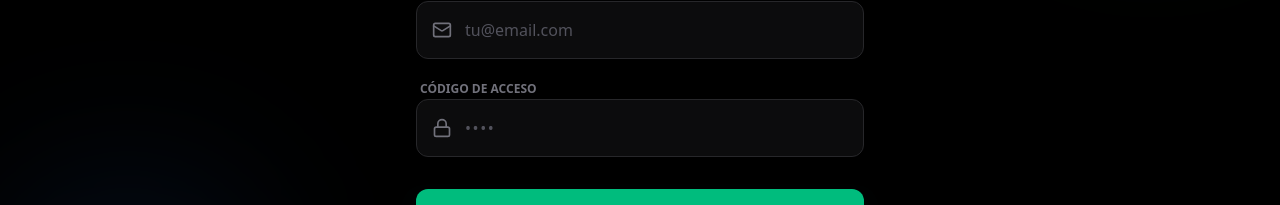
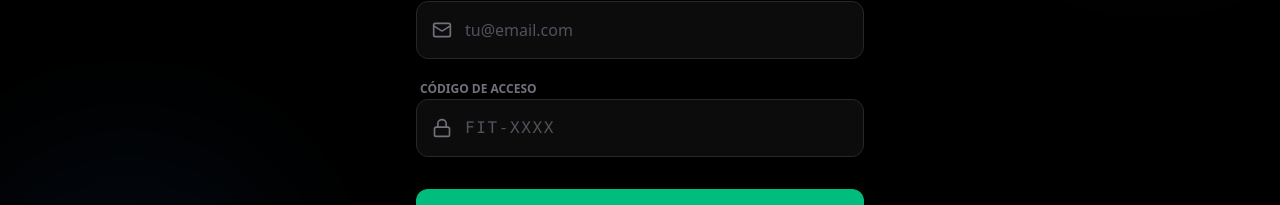
Before and after one commit to polnovejarque/FitLedger, a React (Vite) app: page /client-app in a window 1280 px wide. Shown: the part 367-572 px from the top of the page. Built offline with nearby package versions, Linux system fonts and the light colour scheme.

Commit message:
cliente pueda entrar como cliente de studio

```diff
--- a/src/pages/client/ClientLogin.tsx
+++ b/src/pages/client/ClientLogin.tsx
@@ -17,37 +17,43 @@ const ClientLogin = () => {
         setError('');
 
         try {
-            // 1. Buscar al cliente por email y código
+            // 1. Autenticación real con Supabase usando el Email y el Código de Acceso
+            const { data: authData, error: authError } = await supabase.auth.signInWithPassword({
+                email: email.trim(),
+                password: accessCode.trim(),
+            });
+
+            if (authError || !authData.user) {
+                throw new Error('Email o código de acceso incorrectos.');
+            }
+
+            // 2. Buscamos sus datos en la tabla clients para guardarlos en la memoria del móvil
             const { data: client, error: queryError } = await supabase
                 .from('clients')
                 .select('*')
                 .eq('email', email.trim())
-                .eq('access_code', accessCode.trim())
-                .maybeSingle();
+                .single();
 
-            if (queryError) throw queryError;
-
-            if (!client) {
-                setError('Email o código incorrectos.');
-                setIsLoading(false);
-                return;
+            if (queryError || !client) {
+                // Si la autenticación pasó pero no está en la tabla clients (no debería pasar nunca)
+                throw new Error('Tu cuenta no está vinculada a ningún entrenador.');
             }
 
-            // 2. GUARDAR SESIÓN (CLAVE PARA QUE FUNCIONE EL HOME)
+            // 3. GUARDAR SESIÓN (CLAVE PARA QUE FUNCIONE EL HOME)
             // Guardamos el email con la clave EXACTA que busca ClientWorkout.tsx
             localStorage.setItem('fit_client_email', client.email);
 
-            // También guardamos estos por si los necesitamos luego (opcional pero útil)
+            // También guardamos estos por si los necesitamos luego
             localStorage.setItem('fitleader_client_id', client.id);
             localStorage.setItem('fitleader_client_name', client.name);
             localStorage.setItem('fitleader_client_img', client.image_url || '');
 
-            // 3. Redirigir a la Home del Cliente
+            // 4. Redirigir a la Home del Cliente
             navigate('/client-app/home');
 
         } catch (err: any) {
-            console.error(err); // Añadido log para debug
-            setError(err.message || 'Error al conectar.');
+            console.error(err);
+            setError(err.message || 'Error al conectar. Revisa tu conexión a internet.');
         } finally {
             setIsLoading(false);
         }
@@ -89,12 +95,12 @@ const ClientLogin = () => {
                         <div className="relative">
                             <Lock className="absolute left-4 top-1/2 -translate-y-1/2 w-5 h-5 text-zinc-500" />
                             <input
-                                type="password"
+                                type="text" // Cambiado de password a text para que puedan ver el código cómodamente al escribir
                                 required
                                 value={accessCode}
-                                onChange={(e) => setAccessCode(e.target.value)}
-                                placeholder="••••"
-                                className="w-full bg-zinc-900/50 border border-zinc-800 rounded-xl py-4 pl-12 pr-4 text-white placeholder:text-zinc-600 focus:border-emerald-500 focus:ring-1 focus:ring-emerald-500 outline-none transition-all tracking-widest"
+                                onChange={(e) => setAccessCode(e.target.value.toUpperCase())} // Lo forzamos a mayúsculas automáticamente
+                                placeholder="FIT-XXXX"
+                                className="w-full bg-zinc-900/50 border border-zinc-800 rounded-xl py-4 pl-12 pr-4 text-white placeholder:text-zinc-600 focus:border-emerald-500 focus:ring-1 focus:ring-emerald-500 outline-none transition-all tracking-widest font-mono"
                             />
                         </div>
                     </div>
```
